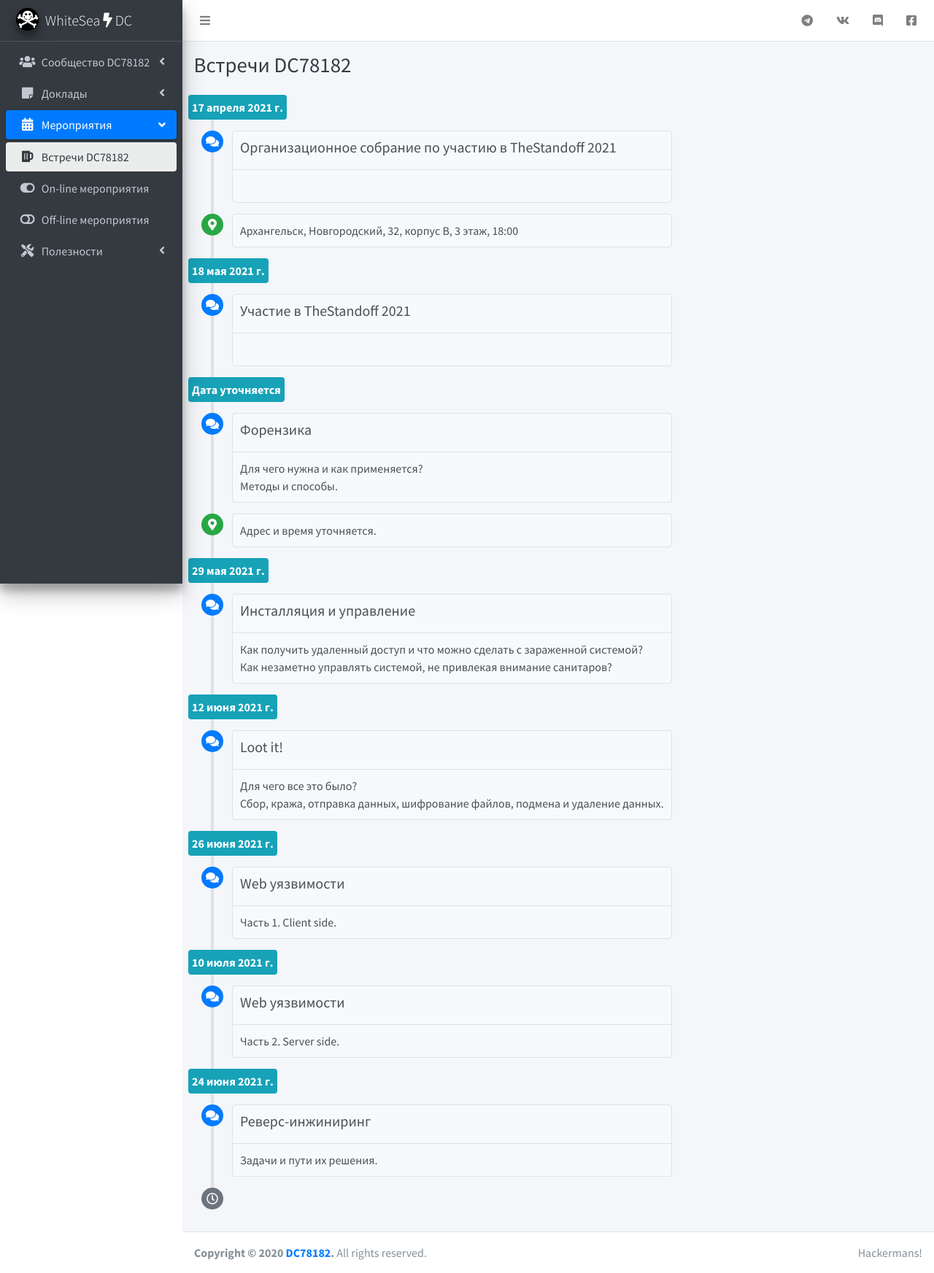
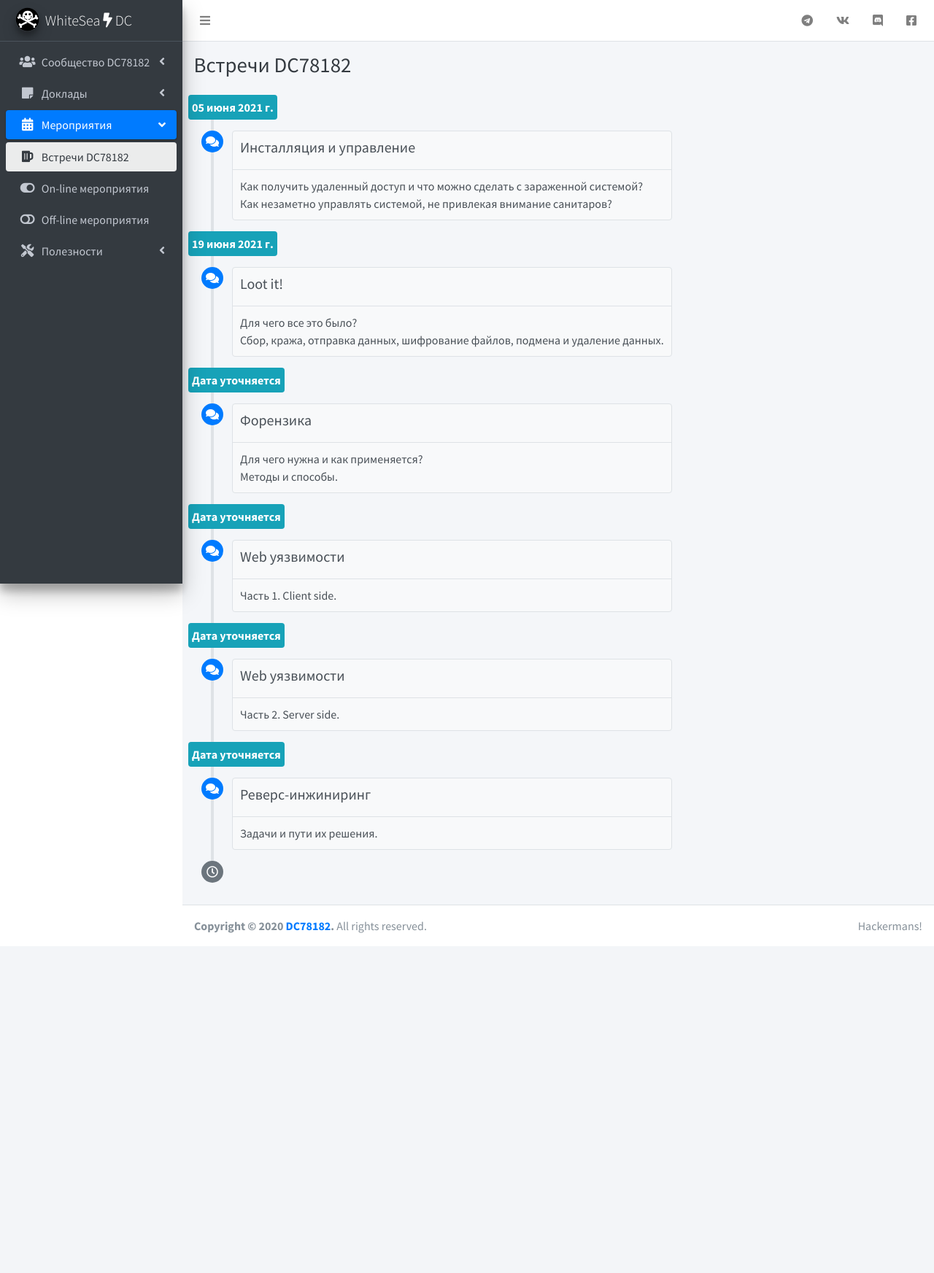
Before and after one commit to DC78182/dc78182.org, a PHP site: page / in a window 1280 px wide. Shown: the whole page at 73% size. After the commit the page ends 1279 px from the top, so only its background shows below. Run offline with PHP 8.4, Linux system fonts and the light colour scheme; some libraries are stand-ins or nearby versions.

Commit message:
Update 25.05.2021

```diff
--- a/pages/dc78182.php
+++ b/pages/dc78182.php
@@ -17,11 +17,20 @@
             <div class="row">
                 <!-- The timeline -->
                 <div class="timeline timeline-inverse">
-
+                    <!-- timeline item --
+                    <div>
+                        <i class="fas fa-map-marker-alt bg-success"></i>
+                        <div class="timeline-item">
+                            <div class="timeline-body">
+                                Архангельск, Новгородский, 32, корпус B, 3 этаж, 18:00
+                            </div>
+                        </div>
+                    </div>
+                     !-- END timeline item -->
                     <!-- timeline time label -->
                     <div class="time-label">
                         <span class="bg-info">
-                            17 апреля 2021 г.
+                            05 июня 2021 г.
                         </span>
                     </div>
                     <!-- /.timeline-label -->
@@ -30,28 +39,21 @@
                         <i class="fas fa-comments bg-primary"></i>
                         <div class="timeline-item">
                             <div class="timeline-header">
-                                <h5>Организационное собрание по участию в TheStandoff 2021</h5>
+                                <h5>Инсталляция и управление</h5>
                             </div>
                             <div class="timeline-body">
+                                Как получить удаленный доступ и что можно сделать с зараженной системой?
                                 <br>
+                                Как незаметно управлять системой, не привлекая внимание санитаров?
                             </div>
                         </div>
                     </div>
                     <!-- END timeline item -->
-                    <!-- timeline item -->
-                    <div>
-                        <i class="fas fa-map-marker-alt bg-success"></i>
-                        <div class="timeline-item">
-                            <div class="timeline-body">
-                                Архангельск, Новгородский, 32, корпус B, 3 этаж, 18:00
-                            </div>
-                        </div>
-                    </div>
-                    <!-- END timeline item -->
+
                     <!-- timeline time label -->
                     <div class="time-label">
                         <span class="bg-info">
-                            18 мая 2021 г.
+                            19 июня 2021 г.
                         </span>
                     </div>
                     <!-- /.timeline-label -->
@@ -60,10 +62,12 @@
                         <i class="fas fa-comments bg-primary"></i>
                         <div class="timeline-item">
                             <div class="timeline-header">
-                                <h5>Участие в TheStandoff 2021</h5>
+                                <h5>Loot it!</h5>
                             </div>
                             <div class="timeline-body">
+                                Для чего все это было?
                                 <br>
+                                Сбор, кража, отправка данных, шифрование файлов, подмена и удаление данных.
                             </div>
                         </div>
                     </div>
@@ -90,65 +94,10 @@
                         </div>
                     </div>
                     <!-- END timeline item -->
-                    <!-- timeline item -->
-                    <div>
-                        <i class="fas fa-map-marker-alt bg-success"></i>
-                        <div class="timeline-item">
-                            <div class="timeline-body">
-                                <!-- Архангельск, Новгородский, 32, корпус B, 3 этаж, 11:00 -->
-                                Адрес и время уточняется.
-                            </div>
-                        </div>
-                    </div>
-                    <!-- END timeline item -->
                     <!-- timeline time label -->
                     <div class="time-label">
                         <span class="bg-info">
-                            29 мая 2021 г.
-                        </span>
-                    </div>
-                    <!-- /.timeline-label -->
-                    <!-- timeline item -->
-                    <div>
-                        <i class="fas fa-comments bg-primary"></i>
-                        <div class="timeline-item">
-                            <div class="timeline-header">
-                                <h5>Инсталляция и управление</h5>
-                            </div>
-                            <div class="timeline-body">
-                                Как получить удаленный доступ и что можно сделать с зараженной системой?
-                                <br>
-                                Как незаметно управлять системой, не привлекая внимание санитаров?
-                            </div>
-                        </div>
-                    </div>
-                    <!-- END timeline item -->
-                    <!-- timeline time label -->
-                    <div class="time-label">
-                        <span class="bg-info">
-                            12 июня 2021 г.
-                        </span>
-                    </div>
-                    <!-- /.timeline-label -->
-                    <!-- timeline item -->
-                    <div>
-                        <i class="fas fa-comments bg-primary"></i>
-                        <div class="timeline-item">
-                            <div class="timeline-header">
-                                <h5>Loot it!</h5>
-                            </div>
-                            <div class="timeline-body">
-                                Для чего все это было?
-                                <br>
-                                Сбор, кража, отправка данных, шифрование файлов, подмена и удаление данных.
-                            </div>
-                        </div>
-                    </div>
-                    <!-- END timeline item -->
-                    <!-- timeline time label -->
-                    <div class="time-label">
-                        <span class="bg-info">
-                            26 июня 2021 г.
+                            Дата уточняется
                         </span>
                     </div>
                     <!-- /.timeline-label -->
@@ -168,7 +117,7 @@
                     <!-- timeline time label -->
                     <div class="time-label">
                         <span class="bg-info">
-                            10 июля 2021 г.
+                            Дата уточняется
                         </span>
                     </div>
                     <!-- /.timeline-label -->
@@ -188,7 +137,7 @@
                     <!-- timeline time label -->
                     <div class="time-label">
                         <span class="bg-info">
-                            24 июня 2021 г.
+                            Дата уточняется
                         </span>
                     </div>
                     <!-- /.timeline-label -->
```
